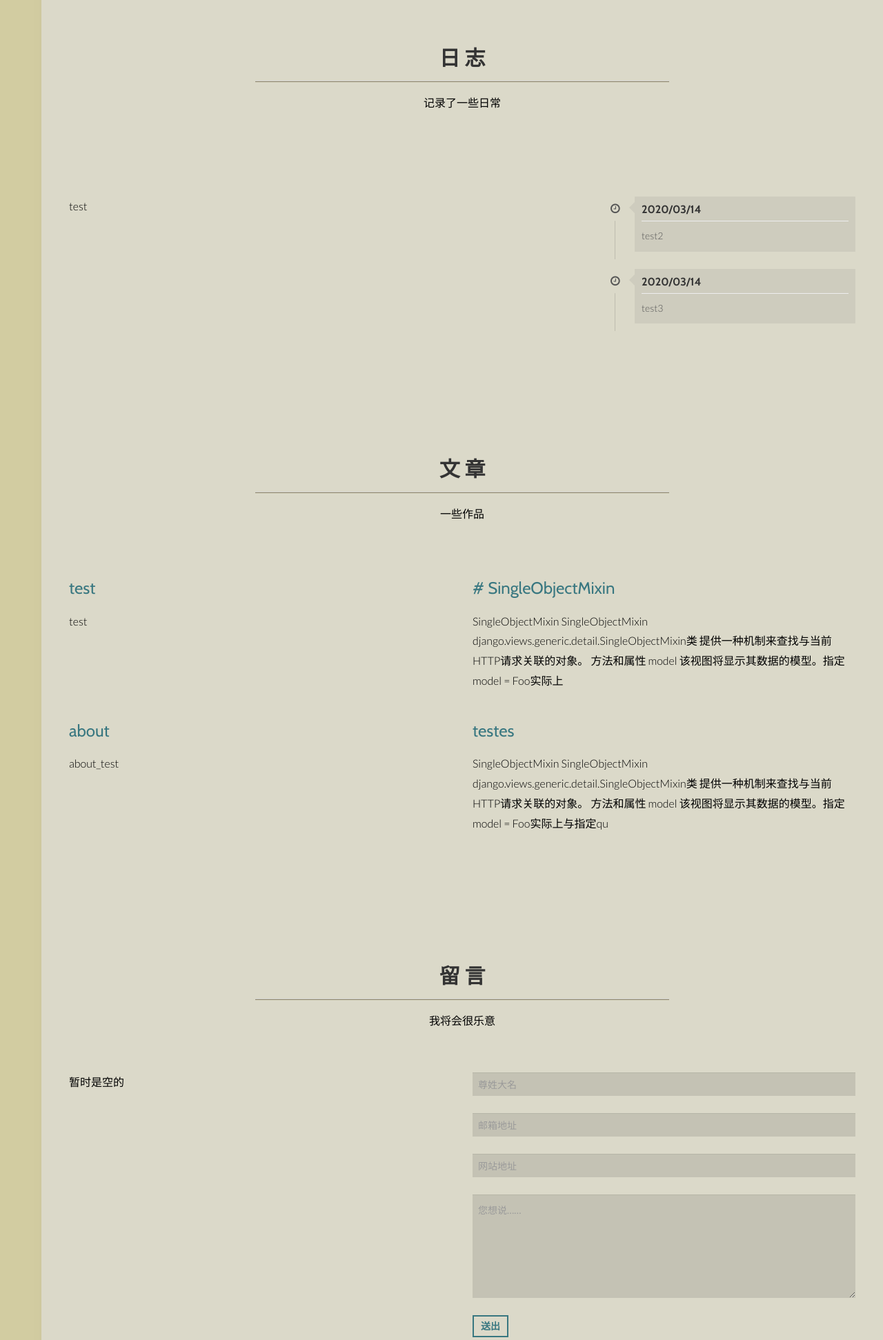
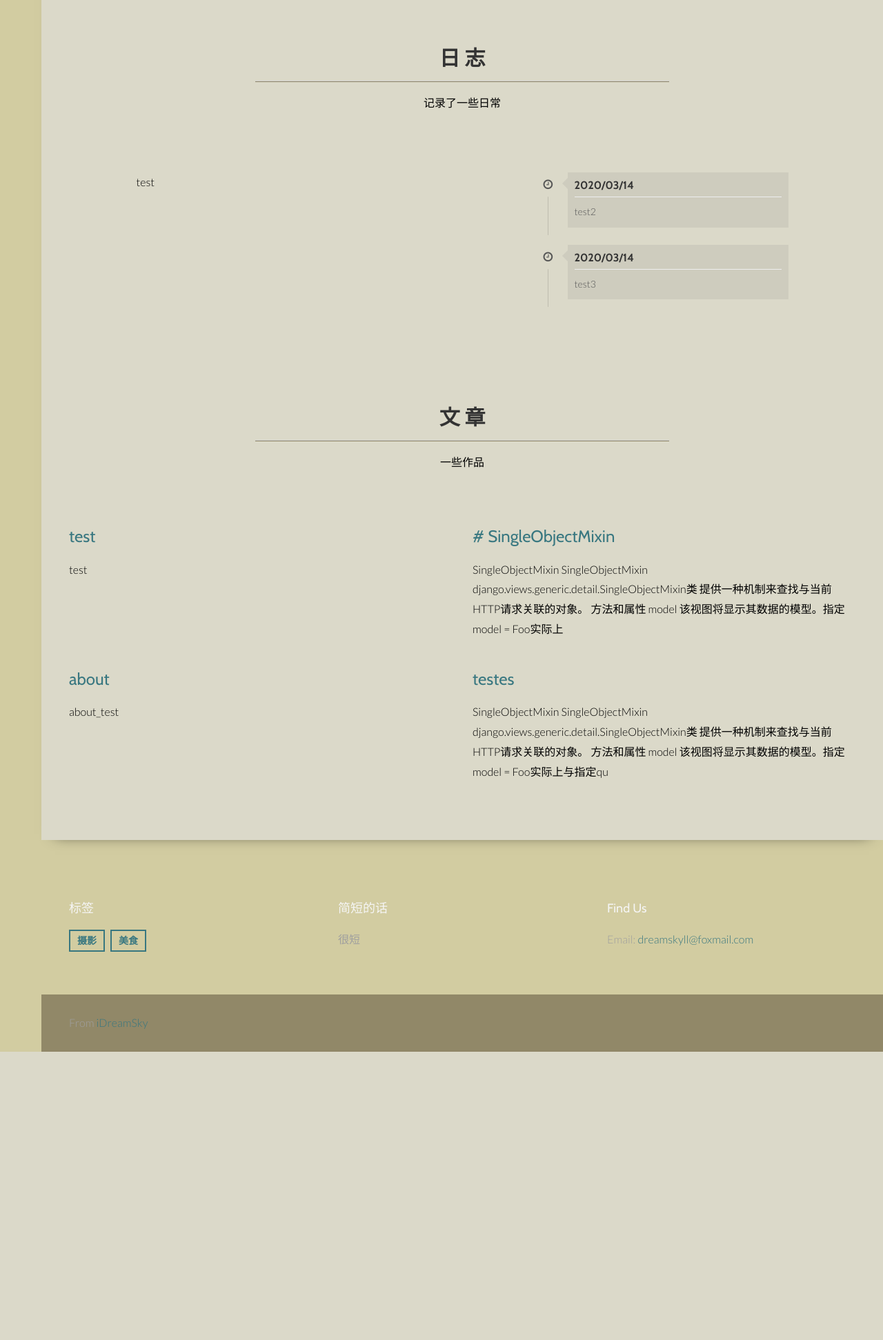
Before and after one commit to MocyRee/iDreamSkyBlog, a Django app: page / in a window 1280 px wide. Shown: the part 802-2745 px from the top of the page at 69% size. After the commit the page ends 2327 px from the top, so only its background shows below. Run offline with Django 3.2, Linux system fonts and the light colour scheme; data comes from the database, SQL or seed files in the repository; both versions use the stored data as it was after the commit; some libraries are stand-ins or nearby versions.

Commit message:
removed contact

```diff
--- a/blog/models.py
+++ b/blog/models.py
@@ -170,5 +170,3 @@
 
     def save(self, *args, **kwargs):
         super().save(*args, **kwargs)
-        from DjangoBlog.utils import cache
-        cache.clear()
--- a/templates/blog/inclusions/article.html
+++ b/templates/blog/inclusions/article.html
@@ -1,12 +1,10 @@
-    <div class="container post-list gap">
-        <div class="row gap">
-            <div class="gap"></div>
+<div class="container post-list">
+    <div class="row">
         <div class="centered gap fade-down section-heading">
             <h2 class="main-title">文 章</h2>
             <hr>
             <p>一些作品</p>
         </div>
-
             {% for article in articles %}
             <div class="col-md-6">
                 <div class="row">
@@ -14,7 +12,8 @@
                         <div class="row">
                             <div class="col-md-12">
                                 <h3>
-                                    <a href="{{ article.get_absolute_url }}" class="post-title">{{ article.title }}</a></h3>
+                                    <a href="{{ article.get_absolute_url }}" class="post-title">{{ article.title }}</a>
+                                </h3>
                             </div>
                         </div>
                         <div class="row post-content">
@@ -37,12 +36,6 @@
                 </div>
             </div>
             {% endfor %}
-
-
-            <div class="col-md-6">
-
-
-
     </div>
+    <div class="gap"></div>
 </div>
-    </div>
--- a/templates/blog/inclusions/log.html
+++ b/templates/blog/inclusions/log.html
@@ -1,6 +1,6 @@
     <section id="about" class="section-wrapper">
         <div class="container">
-            <div class="centered gap fade-down section-heading">
+            <div class="centered fade-down section-heading">
                 <h2 class="main-title">日 志</h2>
                 <hr>
                 <p>记录了一些日常</p>
@@ -14,7 +14,7 @@
             </div>
 
             <div class="row gap">
-                <div class="col-md-8 fade-up">
+                <div class="col-md-offset-1 col-md-6 fade-up">
                     <p>{{ latest.body }}</p>
                 </div>
                 <div class="col-md-4">
--- a/templates/blog/index.html
+++ b/templates/blog/index.html
@@ -199,32 +199,9 @@
     </section> {% endcomment %}
 
 
-    <div class="container">
-        <div class="row mt">
-            <div class="centered gap fade-down section-heading">
-                <h2 class="main-title">留 言</h2>
-                <hr>
-                <p>我将会很乐意</p>
-            </div>
-        </div><!-- row -->
-    </div><!-- container -->
-    <div class="container" id="contact-us">
-        <div class="row gap">
-            <div class="fade-up col-md-6 fade-up">
-                <p>暂时是空的</p>
-            </div>
-            <div class="fade-up col-md-6 fade-up">
-                <div id="message"></div>
-                <form method="post" action="sendemail.php" id="contactform">
-                    <p><input type="text" class="form-control" name="name" id="name" placeholder="尊姓大名" /></p>
-                    <p><input type="text" class="form-control" name="email" id="email" placeholder="邮箱地址" /></p>
-                    <p><input type="text" class="form-control" name="website" id="website" placeholder="网站地址" /></p>
-                    <p><textarea name="comments" class="form-control" id="comments" placeholder="您想说……"></textarea></p>
-                    <input class="btn btn-outlined btn-primary" type="submit" name="submit" value="送出" />
-                </form>
-            </div>
-        </div><!-- row -->
-    </div>
+
+
+
 
 </div>
 {% endblock main %}
--- a/templates/head.html
+++ b/templates/head.html
@@ -38,6 +38,15 @@
     <script src="{% static 'js/imagesloaded.js' %}"></script>
     <script src="{% static 'js/prettyPhoto.js' %}"></script>
     <script src="{% static 'js/init.js' %}"></script>
+    <script>
+    var _hmt = _hmt || [];
+    (function() {
+      var hm = document.createElement("script");
+      hm.src = "https://hm.baidu.com/hm.js?c69262b854e0ea14455219a55128d8a1";
+      var s = document.getElementsByTagName("script")[0];
+      s.parentNode.insertBefore(hm, s);
+    })();
+    </script>
     <script type="text/javascript">
       $(document).ready(function() {
         jQuery('#headerwrap').backstretch([
@@ -55,7 +64,6 @@
           latitude: 40.7566,
           longitude: -73.9863,
           zoom: 11
-
         });
       });
     </script>
```
Also changed, not shown: db.sqlite3. Lines whose indentation alone changed are shown as unchanged.
